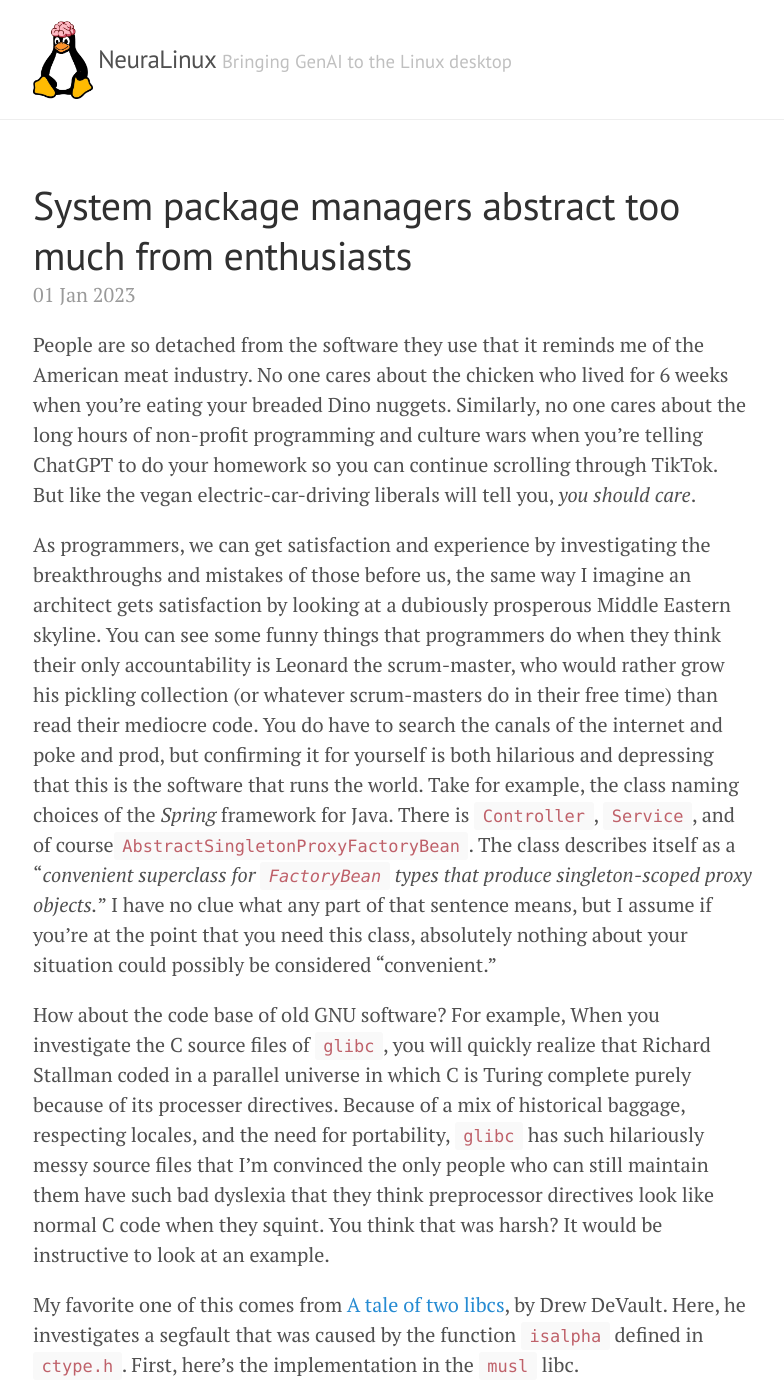
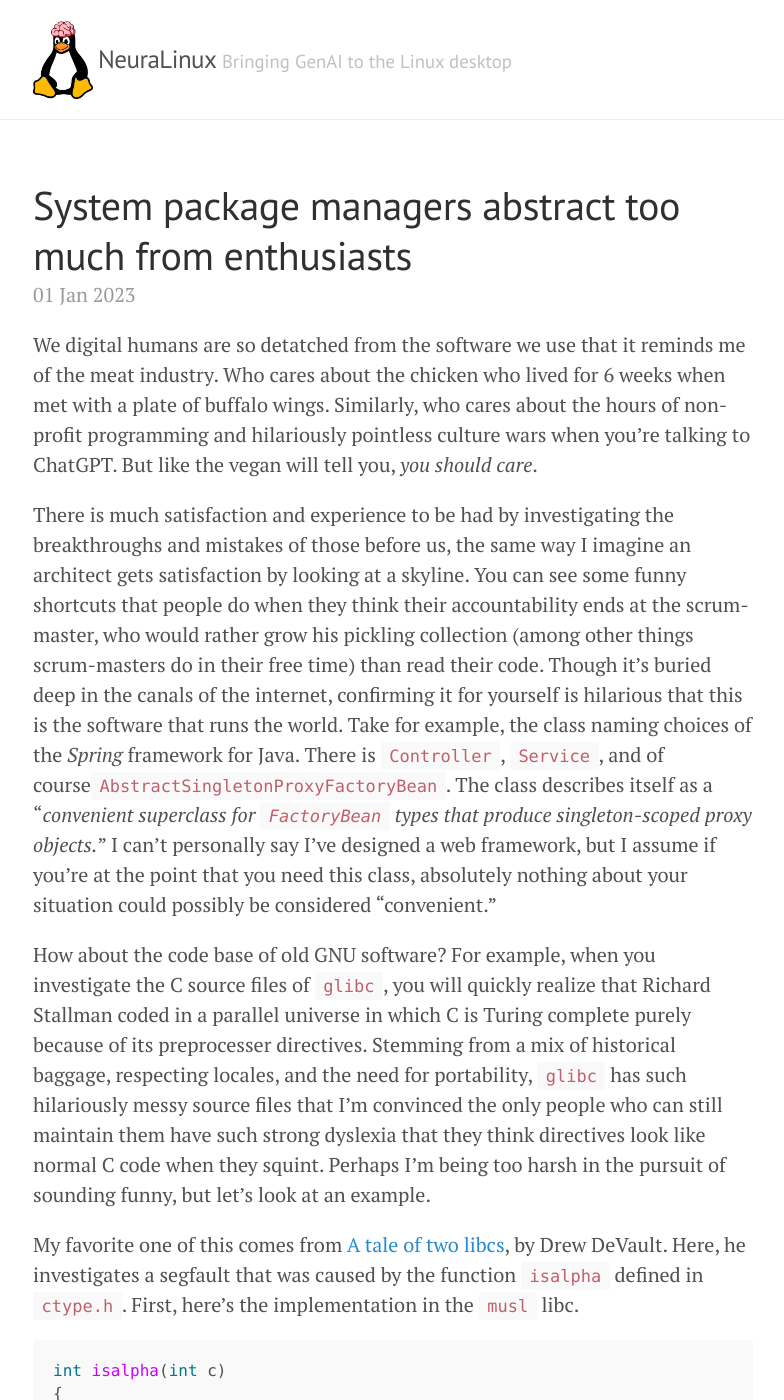
Before and after one commit to chinarjoshi/chinarjoshi.github.io, a Jekyll site: the page built from _posts/packages/2023-01-01-packages.md, in a window 1280 px wide and 1400 px high. Shown: the whole window, without its empty margins (247-1031 px from the left). Built offline with Jekyll 4.4.1, drawn with Linux system fonts in a browser that asks for light colours; our own code applies the rules of GitHub Pages for plain Markdown files.

Commit message:
there a lot

````diff
--- a/_posts/packages/2023-01-01-packages.md
+++ b/_posts/packages/2023-01-01-packages.md
@@ -6,11 +6,11 @@ category: packages
 type: problem
 ---
 
-People are so detached from the software they use that it reminds me of the American meat industry. No one cares about the chicken who lived for 6 weeks when you're eating your breaded Dino nuggets. Similarly, no one cares about the long hours of non-profit programming and culture wars when you're telling ChatGPT to do your homework so you can continue scrolling through TikTok. But like the vegan electric-car-driving liberals will tell you, *you should care*.
+We digital humans are so detatched from the software we use that it reminds me of the meat industry. Who cares about the chicken who lived for 6 weeks when met with a plate of buffalo wings. Similarly, who cares about the hours of non-profit programming and hilariously pointless culture wars when you're talking to ChatGPT. But like the vegan will tell you, *you should care*.
 
-As programmers, we can get satisfaction and experience by investigating the breakthroughs and mistakes of those before us, the same way I imagine an architect gets satisfaction by looking at a dubiously prosperous Middle Eastern skyline. You can see some funny things that programmers do when they think their only accountability is Leonard the scrum-master, who would rather grow his pickling collection (or whatever scrum-masters do in their free time) than read their mediocre code. You do have to search the canals of the internet and poke and prod, but confirming it for yourself is both hilarious and depressing that this is the software that runs the world. Take for example, the class naming choices of the *Spring* framework for Java. There is `Controller`, `Service`, and of course[`AbstractSingletonProxyFactoryBean`](https://github.com/spring-projects/spring-framework/blob/e1236a8672822f3d88f6658b98e56b178eff996d/spring-aop/src/main/java/org/springframework/aop/framework/AbstractSingletonProxyFactoryBean.java#L42C35-L42C35). The class describes itself as a "*convenient superclass for `FactoryBean` types that produce singleton-scoped proxy objects.*" I have no clue what any part of that sentence means, but I assume if you're at the point that you need this class, absolutely nothing about your situation could possibly be considered "convenient."
+There is much satisfaction and experience to be had by investigating the breakthroughs and mistakes of those before us, the same way I imagine an architect gets satisfaction by looking at a skyline. You can see some funny shortcuts that people do when they think their accountability ends at the scrum-master, who would rather grow his pickling collection (among other things scrum-masters do in their free time) than read their code. Though it's buried deep in the canals of the internet, confirming it for yourself is hilarious that this is the software that runs the world. Take for example, the class naming choices of the *Spring* framework for Java. There is `Controller`, `Service`, and of course[`AbstractSingletonProxyFactoryBean`](https://github.com/spring-projects/spring-framework/blob/e1236a8672822f3d88f6658b98e56b178eff996d/spring-aop/src/main/java/org/springframework/aop/framework/AbstractSingletonProxyFactoryBean.java#L42C35-L42C35). The class describes itself as a "*convenient superclass for `FactoryBean` types that produce singleton-scoped proxy objects.*" I can't personally say I've designed a web framework, but I assume if you're at the point that you need this class, absolutely nothing about your situation could possibly be considered "convenient."
 
-How about the code base of old GNU software? For example, When you investigate the C source files of `glibc`, you will quickly realize that Richard Stallman coded in a parallel universe in which C is Turing complete purely because of its processer directives. Because of a mix of historical baggage, respecting locales, and the need for portability, `glibc` has such hilariously messy source files that I'm convinced the only people who can still maintain them have such bad dyslexia that they think preprocessor directives look like normal C code when they squint. You think that was harsh? It would be instructive to look at an example.
+How about the code base of old GNU software? For example, when you investigate the C source files of `glibc`, you will quickly realize that Richard Stallman coded in a parallel universe in which C is Turing complete purely because of its preprocesser directives. Stemming from a mix of historical baggage, respecting locales, and the need for portability, `glibc` has such hilariously messy source files that I'm convinced the only people who can still maintain them have such strong dyslexia that they think directives look like normal C code when they squint. Perhaps I'm being too harsh in the pursuit of sounding funny, but let's look at an example.
 
 My favorite one of this comes from [A tale of two libcs](https://christianbundy.github.io/subjective-web/submodules/sircmpwn/drewdevault.com/2020/09/25/A-story-of-two-libcs.html), by Drew DeVault. Here, he investigates a segfault that was caused by the function `isalpha` defined in `ctype.h`. First, here's the implementation in the `musl` libc.
 ```c
````
Also changed, not shown: _posts/desktop/2023-01-02-attention.md (+0 -1 lines), _posts/desktop/2023-01-03-spaces.md (+3 -2 lines), _posts/packages/2023-01-01-bones.md (+0 -3 lines), _posts/packages/2023-01-01-scythe.md (+5 -4 lines), _posts/shells/2023-01-01-acronym.md (+1 -1 lines).
